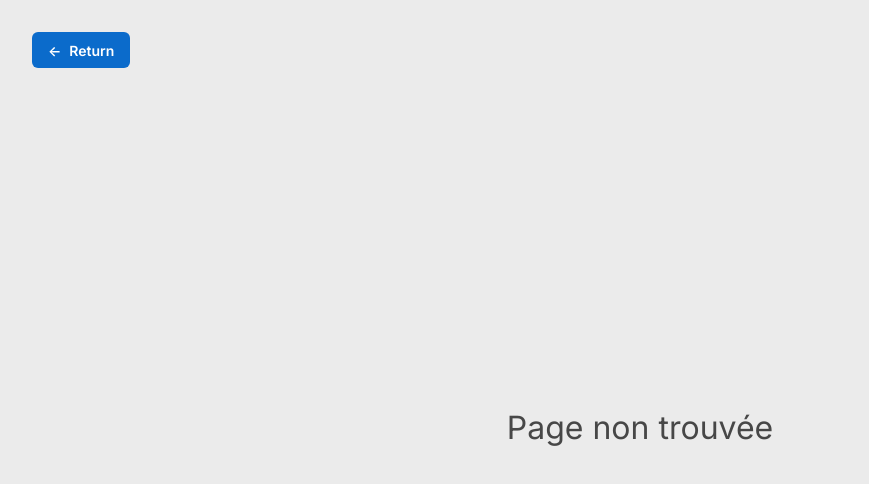
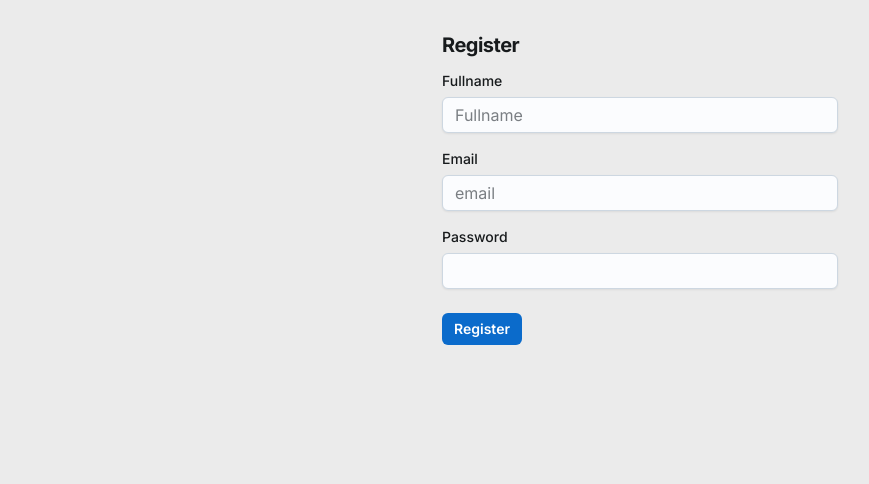
Before and after one commit to ludovicgerrard/simple-blog-manager, a React (Vite) app in the folder frontend/: page /register in a window 1280 px wide. Shown: the top 484 px of the page, without its empty margins (0-869 px from the left). Built offline with nearby package versions, Linux system fonts and the light colour scheme.

Commit message:
front implement api connexion

```diff
--- a/frontend/src/components/Navbar/index.jsx
+++ b/frontend/src/components/Navbar/index.jsx
@@ -1,9 +1,15 @@
 import { Container } from "@mui/material";
+import { useNavigate } from "react-router-dom";
+
 import Stack from "@mui/joy/Stack";
 
 import { Button } from "@mui/joy";
 
 function Navbar() {
+  const navigate = useNavigate();
+
+  const goRegister = () => navigate("/register");
+
   return (
     <Container sx={{ py: 1 }}>
       <Stack
@@ -16,7 +22,7 @@ function Navbar() {
       >
         <div>logo</div>
         <Stack spacing={1} direction="row">
-          <Button size="sm" variant="outlined">
+          <Button size="sm" variant="outlined" onClick={goRegister}>
             Register
           </Button>
           <Button size="sm">Login</Button>
--- a/frontend/src/hooks/useFetch.js
+++ b/frontend/src/hooks/useFetch.js
@@ -71,10 +71,12 @@ const useFetch = (url, params = {}, type = "get") => {
         if (!axios.isCancel(err)) {
           dispatch({ type: "FETCH_ERROR", payload: err?.response?.data });
 
+          console.log(err?.response);
+
           let message =
-            typeof err?.response?.data === "string"
-              ? err?.response?.data
-              : JSON.stringify(err?.response?.data);
+            err?.response?.data?.message ||
+            "Error while loading data, please try again";
+
           toast.error(message, {
             autoClose: false,
           });
--- a/frontend/src/main.jsx
+++ b/frontend/src/main.jsx
@@ -1,11 +1,15 @@
-import { StrictMode } from "react";
-import { createRoot } from "react-dom/client";
+import React from "react";
+import ReactDOM from "react-dom/client";
 
 import "@/assets/styles/index.css";
 import App from "@/pages/App";
 
-createRoot(document.getElementById("root")).render(
-  <StrictMode>
-    <App />
-  </StrictMode>
+import AuthProvider from "@/services/provider";
+
+ReactDOM.createRoot(document.getElementById("root")).render(
+  <React.Fragment>
+    <AuthProvider>
+      <App />
+    </AuthProvider>
+  </React.Fragment>
 );
--- a/frontend/src/pages/User/Register.jsx
+++ b/frontend/src/pages/User/Register.jsx
@@ -1,5 +1,127 @@
+import { useActionState, useContext, useState } from "react";
+import { useNavigate } from "react-router-dom";
+
+import { Container } from "@mui/material";
+import Box from "@mui/joy/Box";
+import FormControl from "@mui/joy/FormControl";
+import FormLabel from "@mui/joy/FormLabel";
+import FormHelperText from "@mui/joy/FormHelperText";
+import Input from "@mui/joy/Input";
+import { Button } from "@mui/joy";
+import Typography from "@mui/joy/Typography";
+import Card from "@mui/joy/Card";
+
+import useFetch from "@/hooks/useFetch";
+import { AuthContext } from "@/services/authService";
+import { toast } from "react-toastify";
+
 function Register() {
-  return <>Register Page</>;
+  const navigate = useNavigate();
+  let { signin, addUserInfo } = useContext(AuthContext);
+  const [auth, authApi, cancelAuthApi] = useFetch("/api/auth/register");
+
+  const initialState = { message: "", error: false };
+  const [formErrors, setFormErrors] = useState(undefined);
+  const [state, formAction, isPending] = useActionState(
+    signupAction,
+    initialState
+  );
+
+  // Define the action function
+  async function signupAction(prevState, formData) {
+    setFormErrors(undefined);
+
+    const errors = validate(formData);
+
+    if (Object.keys(errors).length > 0) {
+      setFormErrors(Object.values(errors).join("\n"));
+      return;
+    }
+
+    authApi(formData, "post").then(async (resp) => {
+      if (!resp.success) {
+        return;
+      }
+
+      toast.success("Registration successful!");
+      signin(resp.data.token.value);
+
+      await new Promise((res) => setTimeout(res, 2000));
+      navigate("/");
+    });
+  }
+
+  return (
+    <Container maxWidth="xs" sx={{ pt: 4 }}>
+      <Typography level="h2" sx={{ fontSize: "xl", mb: 0.5 }}>
+        Register
+      </Typography>
+
+      <form action={formAction}>
+        <Box sx={{ py: 1 }}>
+          <FormControl>
+            <FormLabel>Fullname</FormLabel>
+            <Input placeholder="Fullname" name="fullName" />
+          </FormControl>
+        </Box>
+
+        <Box sx={{ py: 1 }}>
+          <FormControl>
+            <FormLabel>Email</FormLabel>
+            <Input placeholder="email" name="email" type="email" />
+          </FormControl>
+        </Box>
+
+        <Box sx={{ py: 1 }}>
+          <FormControl>
+            <FormLabel>Password</FormLabel>
+            <Input type="password" name="password" />
+          </FormControl>
+        </Box>
+
+        {!!formErrors && (
+          <Card variant="outlined" color="danger">
+            <Box sx={{ p: 0.1 }}>
+              <Typography
+                level="body-xs"
+                textColor="inherit"
+                sx={{ whiteSpace: "pre-line" }}
+              >
+                {formErrors}
+              </Typography>
+            </Box>
+          </Card>
+        )}
+
+        <Box sx={{ py: 2 }}>
+          <Button size="sm" type="submit" disabled={isPending}>
+            Register
+          </Button>
+        </Box>
+      </form>
+    </Container>
+  );
 }
 
 export default Register;
+
+function validate(formData) {
+  const errors = {};
+  // Fullname: required, at least 2 chars
+  if (!formData.get("fullName") || formData.get("fullName").trim().length < 2) {
+    errors.fullName = "Full name is required (min 2 characters).";
+  }
+  // Email: required, valid format
+  if (!formData.get("email")) {
+    errors.email = "Email is required.";
+  } else if (!/^\S+@\S+\.\S+$/.test(formData.get("email"))) {
+    errors.email = "Invalid email format.";
+  }
+  // Password: required, min 6 chars
+  if (!formData.get("password")) {
+    errors.password = "Password is required.";
+  } else if (formData.get("password").length < 6) {
+    errors.password = "Password must be at least 6 characters.";
+  }
+  return errors;
+}
--- a/frontend/src/routeWay/index.jsx
+++ b/frontend/src/routeWay/index.jsx
@@ -33,8 +33,8 @@ const RouteWay = () => {
     <Suspense fallback={<PageLoader />}>
       <Routes>
         <Route path="*" element={<NotFound />} />
-        {/* <Route path="/register" element={<Register />} /> */}
         <Route path="/auth-logged" element={<Redirection />} />
+        <Route path="/register" element={<Register />} />
 
         <Route
           element={
```
